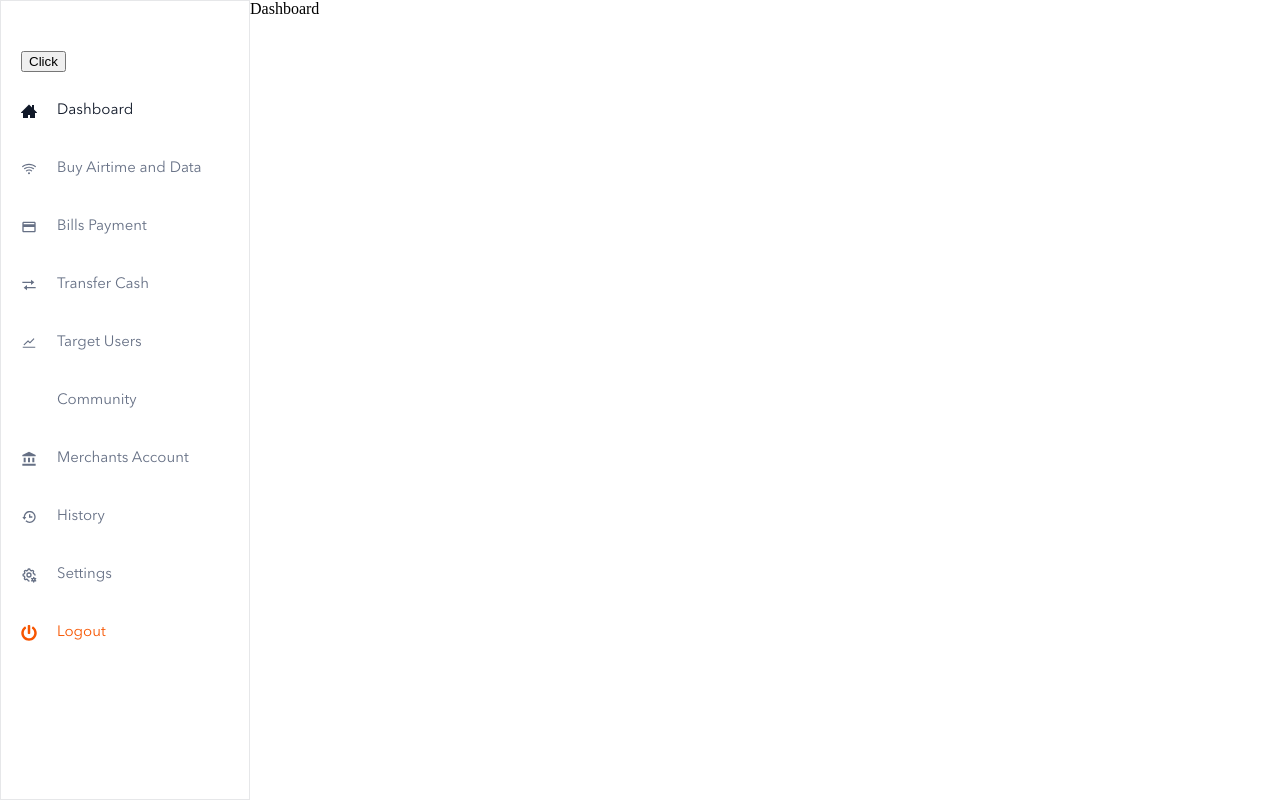
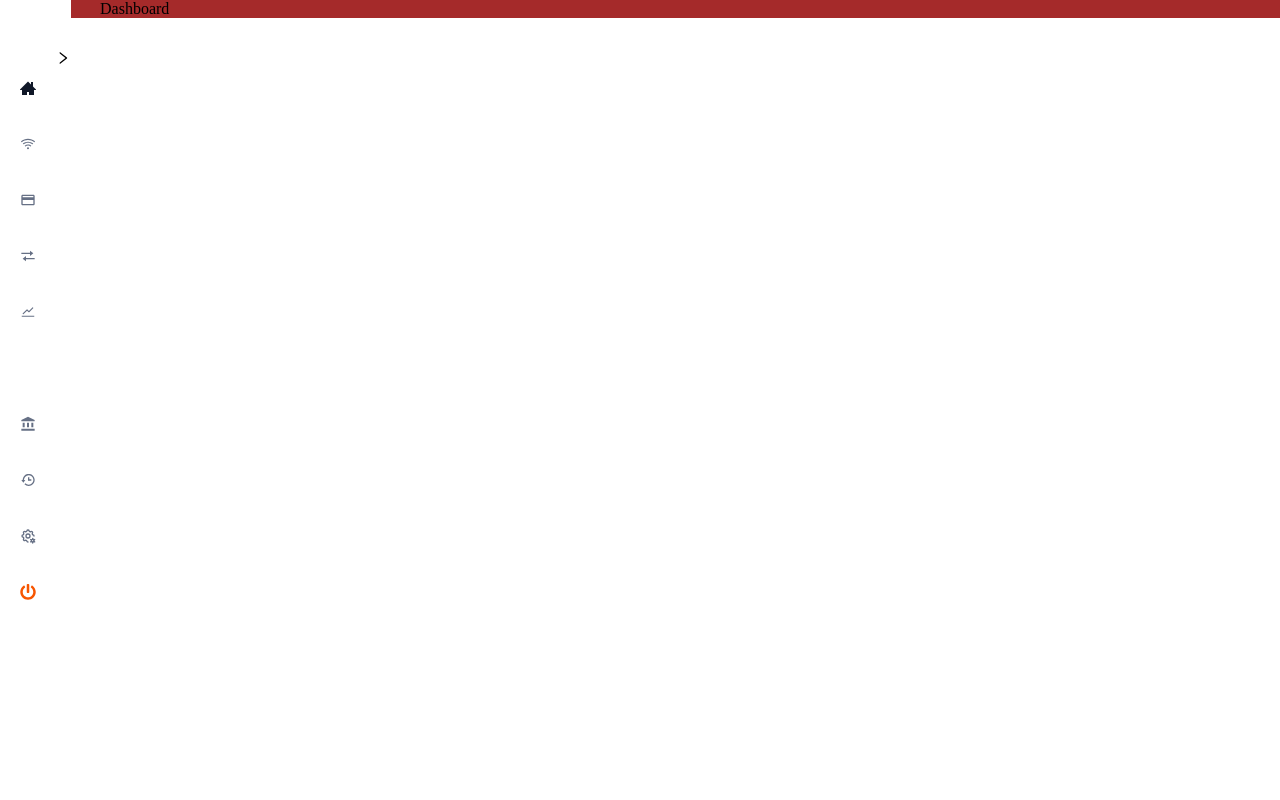
Before and after one commit to NnajiChimuanya/payquity, a React (Create React App) app in the folder frontend/: page / in a window 1280 px wide. Built offline with nearby package versions, Linux system fonts and the light colour scheme; some icons are missing.

Commit message:
implemented the toggle functionality on the sidebar, including the toggle open and close icon

```diff
--- a/frontend/src/components/Sidebar/Sidebar.tsx
+++ b/frontend/src/components/Sidebar/Sidebar.tsx
@@ -1,7 +1,12 @@
 import React, { useState, useContext } from "react";
 import { IconType } from "react-icons";
 import { ImHome3 } from "react-icons/im";
-import { AiOutlineWifi, AiOutlineStock } from "react-icons/ai";
+import {
+  AiOutlineWifi,
+  AiOutlineStock,
+  AiOutlineRight,
+  AiOutlineLeft,
+} from "react-icons/ai";
 import { MdOutlinePayment, MdAccountBalance } from "react-icons/md";
 import { BiTransfer, BiHistory } from "react-icons/bi";
 import { PiUsersThreeBold } from "react-icons/pi";
@@ -63,19 +68,30 @@ const Sidebar = () => {
 
   const [active, setActive] = useState<React.SetStateAction<number>>(0);
 
+  //Set active link
   const handleLinkClick = (id: number) => {
     setActive(id);
   };
 
+  //Toggle the sidebar
   const handleToggleSidebar = () => {
     dispatch({ type: "SET_SHOWSIDEBAR", payload: showSidebar ? false : true });
   };
 
-  console.log(state);
-
   return (
     <div className="sidebar">
-      <button onClick={handleToggleSidebar}>Click</button>
+      {showSidebar ? (
+        <AiOutlineLeft
+          className="toggleIconOpen"
+          onClick={handleToggleSidebar}
+        />
+      ) : (
+        <AiOutlineRight
+          className="toggleIconClose"
+          onClick={handleToggleSidebar}
+        />
+      )}
+
       {sidebarContents.map((item, id) => {
         let { name, Icon } = item;
         return (
@@ -87,7 +103,7 @@ const Sidebar = () => {
             }}
           >
             <Icon className="sidebarItemIcon" />
-            <p>{name}</p>
+            <p className={`${showSidebar ? null : "collapse"}`}>{name}</p>
           </div>
         );
       })}
--- a/frontend/src/components/Sidebar/sidebar.scss
+++ b/frontend/src/components/Sidebar/sidebar.scss
@@ -1,16 +1,28 @@
 .sidebar {
   height: 100vh;
-  width: 250px;
+  background-color: white;
 
   overflow-y: scroll;
   z-index: 100;
   font-family: $avenirRegular;
-  padding: 50px 5px 10px 20px;
-  border: 1px solid rgba(16, 24, 40, 0.1);
+  padding: 50px 15px 10px 20px;
+  // border: 1px solid rgba(16, 24, 40, 0.1);
 
   &::-webkit-scrollbar {
     display: none;
     visibility: hidden;
+  }
+
+  .toggleIconClose {
+    position: absolute;
+    margin-left: 35px;
+    cursor: pointer;
+  }
+
+  .toggleIconOpen {
+    position: absolute;
+    margin-left: 188px;
+    cursor: pointer;
   }
 
   .sidebarItem {
@@ -32,6 +44,10 @@
     p {
       font-size: 15px;
     }
+
+    .collapse {
+      display: none;
+    }
   }
 
   .active {
--- a/frontend/src/pages/Dashboard.tsx
+++ b/frontend/src/pages/Dashboard.tsx
@@ -5,7 +5,7 @@ const Dashboard = () => {
   return (
     <div className="dashboard">
       <Sidebar />
-      Dashboard
+      <div className="dashboardBody">Dashboard</div>
     </div>
   );
 };
--- a/frontend/src/styles/dashboard.scss
+++ b/frontend/src/styles/dashboard.scss
@@ -1,3 +1,12 @@
 .dashboard {
   display: flex;
+
+  .dashboardBody {
+    background-color: brown;
+
+    position: absolute;
+    width: 100vw;
+
+    padding-left: 100px;
+  }
 }
```
